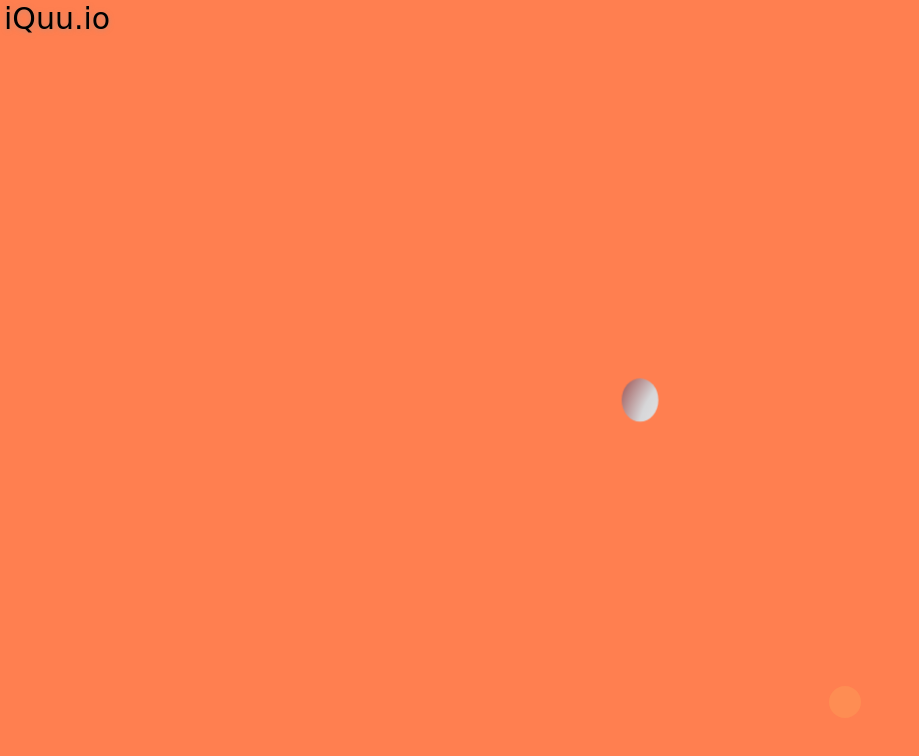
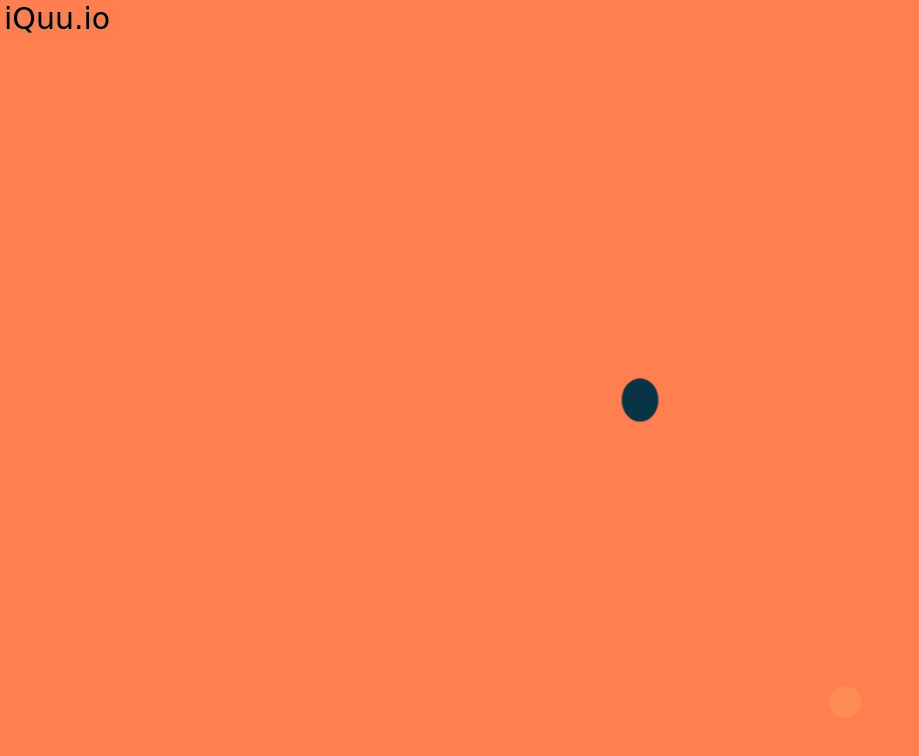
Before and after one commit to edoardomarsili/iQuu.io, a plain HTML site: page index.html in a window 1280 px wide. Both pictures are taken after a click on the element 639 px from the left and 437 px from the top of the page. Shown: the whole page, without its empty margins (0-919 px from the left). Drawn offline with Linux system fonts and the light colour scheme.

Commit message:
rgb(8, 52, 70) ball

```diff
--- a/bin/css/style.css
+++ b/bin/css/style.css
@@ -75,7 +75,7 @@ body {
   border-radius: 50%;
   position: relative;
   z-index: 1;
-  background: radial-gradient(circle at 50% 40%, #fcfcfc, #efeff1 66%, #9b5050 100%);
+  background: radial-gradient(circle at 50% 40%, rgb(8, 52, 70), rgb(8, 52, 70) 66%, rgb(8, 52, 70) 100%);
 
   -webkit-animation: bubble-anim 2s ease-out infinite;
   -moz-animation: bubble-anim 1600ms ease-out infinite;
--- a/bin/js/private/init.js
+++ b/bin/js/private/init.js
@@ -145,7 +145,7 @@ $(function(){
                         ballheight = $(this).height(),
                         mXper = Math.round(e.pageX/ballwidth*100),
                         mYper = Math.round(e.pageY/ballheight*100),
-                        gradinetXY = "radial-gradient(circle at " + mXper + "% " + mYper + "%, #fcfcfc, #d7d7d9 66%, #9b5050 100%)";
+                        gradinetXY = "radial-gradient(circle at " + mXper + "% " + mYper + "%, rgb(8, 52, 70), rgb(8, 52, 70) 66%, rgb(8, 52, 70) 100%)";
                     $(this).css("background", gradinetXY)
                     /* msgc.send(".ball: " + gradinetXY, 'log') */
                 })
```
